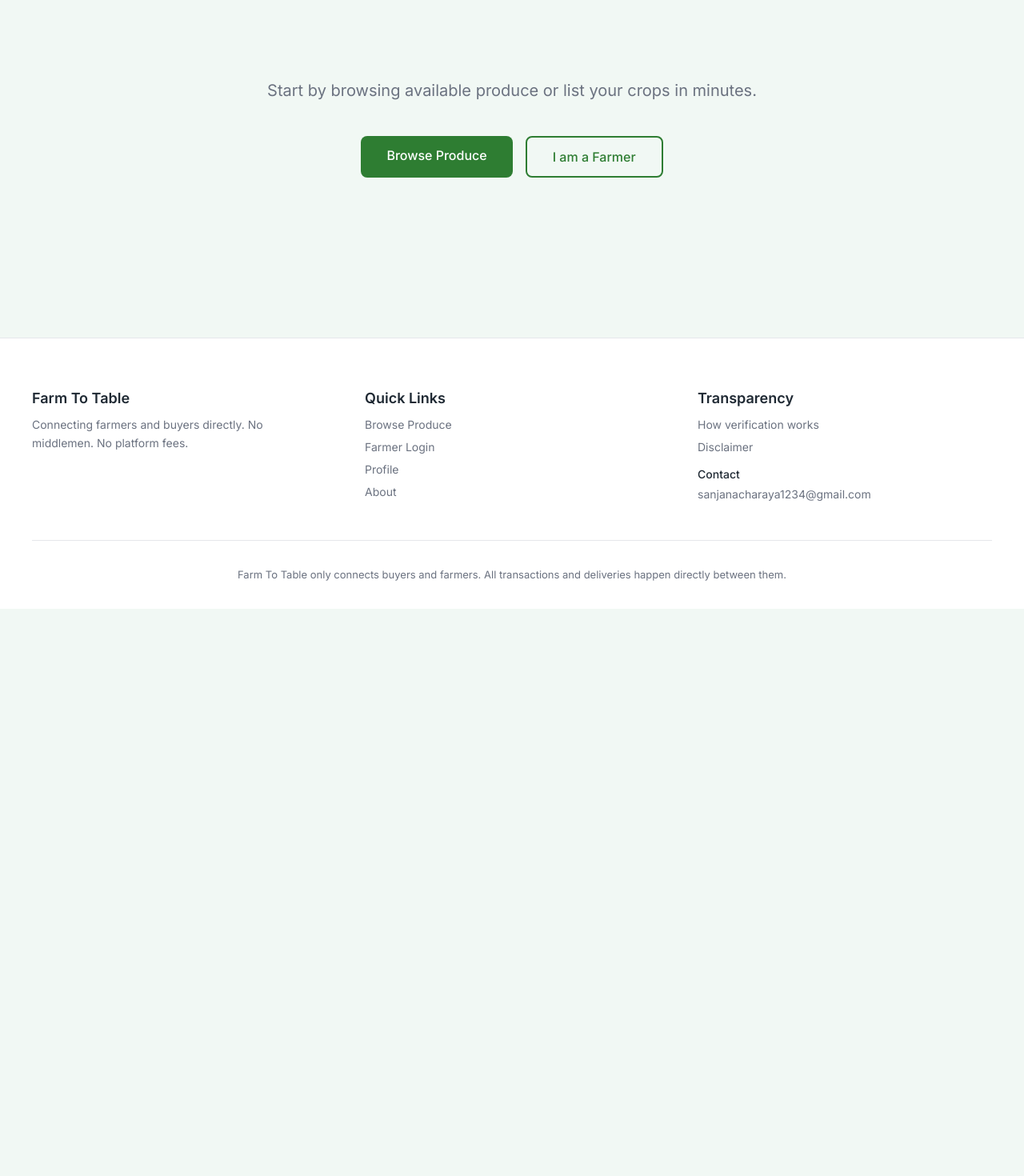
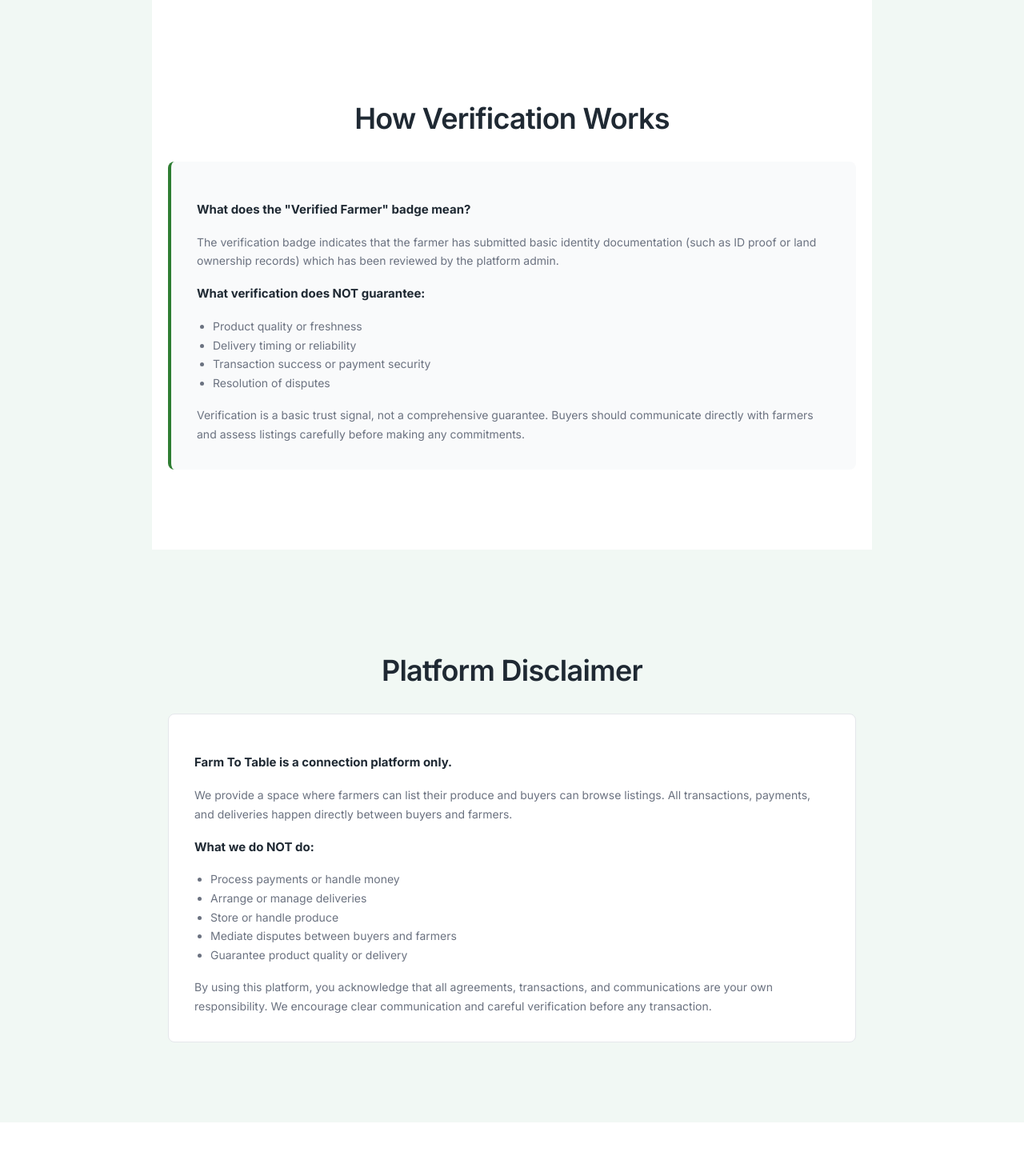
Before and after one commit to sanjanb/k-tech-nain, a Next.js app: page / in a window 1280 px wide. Shown: the part 1120-2590 px from the top of the page at 80% size. Before the commit the page ends 1881 px from the top, so only its background shows below. Built offline with nearby package versions, Linux system fonts and the light colour scheme; no server answers.

Commit message:
feat: add verification and disclaimer sections to HomePage component

```diff
--- a/app/page.jsx
+++ b/app/page.jsx
@@ -104,12 +104,196 @@
         </div>
       </section>
 
-      {/* 3. Light CTA */}
+      {/* 3. How Verification Works */}
+      <section
+        id="verification"
+        style={{
+          padding: "clamp(60px, 10vw, 100px) 20px",
+          maxWidth: 900,
+          margin: "0 auto",
+          background: "var(--color-white)",
+        }}
+      >
+        <h2
+          style={{
+            fontSize: "clamp(24px, 4vw, 36px)",
+            fontWeight: 600,
+            color: "var(--color-text-primary)",
+            textAlign: "center",
+            marginBottom: "clamp(24px, 4vw, 32px)",
+            letterSpacing: "-0.02em",
+          }}
+        >
+          How Verification Works
+        </h2>
+        <div
+          style={{
+            background: "#F9FAFB",
+            padding: "clamp(24px, 4vw, 32px)",
+            borderRadius: 8,
+            borderLeft: "4px solid var(--color-primary)",
+          }}
+        >
+          <p
+            style={{
+              fontSize: 15,
+              color: "var(--color-text-primary)",
+              lineHeight: 1.7,
+              marginBottom: 16,
+            }}
+          >
+            <strong>What does the "Verified Farmer" badge mean?</strong>
+          </p>
+          <p
+            style={{
+              fontSize: 14,
+              color: "var(--color-text-secondary)",
+              lineHeight: 1.7,
+              marginBottom: 16,
+            }}
+          >
+            The verification badge indicates that the farmer has submitted basic
+            identity documentation (such as ID proof or land ownership records)
+            which has been reviewed by the platform admin.
+          </p>
+          <p
+            style={{
+              fontSize: 15,
+              color: "var(--color-text-primary)",
+              lineHeight: 1.7,
+              marginBottom: 16,
+            }}
+          >
+            <strong>What verification does NOT guarantee:</strong>
+          </p>
+          <ul
+            style={{
+              fontSize: 14,
+              color: "var(--color-text-secondary)",
+              lineHeight: 1.7,
+              paddingLeft: 20,
+              marginBottom: 16,
+            }}
+          >
+            <li>Product quality or freshness</li>
+            <li>Delivery timing or reliability</li>
+            <li>Transaction success or payment security</li>
+            <li>Resolution of disputes</li>
+          </ul>
+          <p
+            style={{
+              fontSize: 14,
+              color: "var(--color-text-secondary)",
+              lineHeight: 1.7,
+              margin: 0,
+            }}
+          >
+            Verification is a basic trust signal, not a comprehensive guarantee.
+            Buyers should communicate directly with farmers and assess listings
+            carefully before making any commitments.
+          </p>
+        </div>
+      </section>
+
+      {/* 4. Disclaimer */}
+      <section
+        id="disclaimer"
+        style={{
+          padding: "clamp(60px, 10vw, 100px) 20px",
+          maxWidth: 900,
+          margin: "0 auto",
+          background: "var(--color-bg)",
+        }}
+      >
+        <h2
+          style={{
+            fontSize: "clamp(24px, 4vw, 36px)",
+            fontWeight: 600,
+            color: "var(--color-text-primary)",
+            textAlign: "center",
+            marginBottom: "clamp(24px, 4vw, 32px)",
+            letterSpacing: "-0.02em",
+          }}
+        >
+          Platform Disclaimer
+        </h2>
+        <div
+          style={{
+            background: "var(--color-white)",
+            padding: "clamp(24px, 4vw, 32px)",
+            borderRadius: 8,
+            border: "1px solid #E5E7EB",
+          }}
+        >
+          <p
+            style={{
+              fontSize: 15,
+              color: "var(--color-text-primary)",
+              lineHeight: 1.7,
+              marginBottom: 16,
+            }}
+          >
+            <strong>Farm To Table is a connection platform only.</strong>
+          </p>
+          <p
+            style={{
+              fontSize: 14,
+              color: "var(--color-text-secondary)",
+              lineHeight: 1.7,
+              marginBottom: 16,
+            }}
+          >
+            We provide a space where farmers can list their produce and buyers
+            can browse listings. All transactions, payments, and deliveries
+            happen directly between buyers and farmers.
+          </p>
+          <p
+            style={{
+              fontSize: 15,
+              color: "var(--color-text-primary)",
+              lineHeight: 1.7,
+              marginBottom: 16,
+            }}
+          >
+            <strong>What we do NOT do:</strong>
+          </p>
+          <ul
+            style={{
+              fontSize: 14,
+              color: "var(--color-text-secondary)",
+              lineHeight: 1.7,
+              paddingLeft: 20,
+              marginBottom: 16,
+            }}
+          >
+            <li>Process payments or handle money</li>
+            <li>Arrange or manage deliveries</li>
+            <li>Store or handle produce</li>
+            <li>Mediate disputes between buyers and farmers</li>
+            <li>Guarantee product quality or delivery</li>
+          </ul>
+          <p
+            style={{
+              fontSize: 14,
+              color: "var(--color-text-secondary)",
+              lineHeight: 1.7,
+              margin: 0,
+            }}
+          >
+            By using this platform, you acknowledge that all agreements,
+            transactions, and communications are your own responsibility. We
+            encourage clear communication and careful verification before any
+            transaction.
+          </p>
+        </div>
+      </section>
+
+      {/* 5. Light CTA */}
       <section
         style={{
           padding: "clamp(60px, 10vw, 100px) 20px clamp(80px, 12vw, 120px)",
           textAlign: "center",
-          background: "var(--color-bg)",
+          background: "var(--color-white)",
         }}
       >
         <p
```
